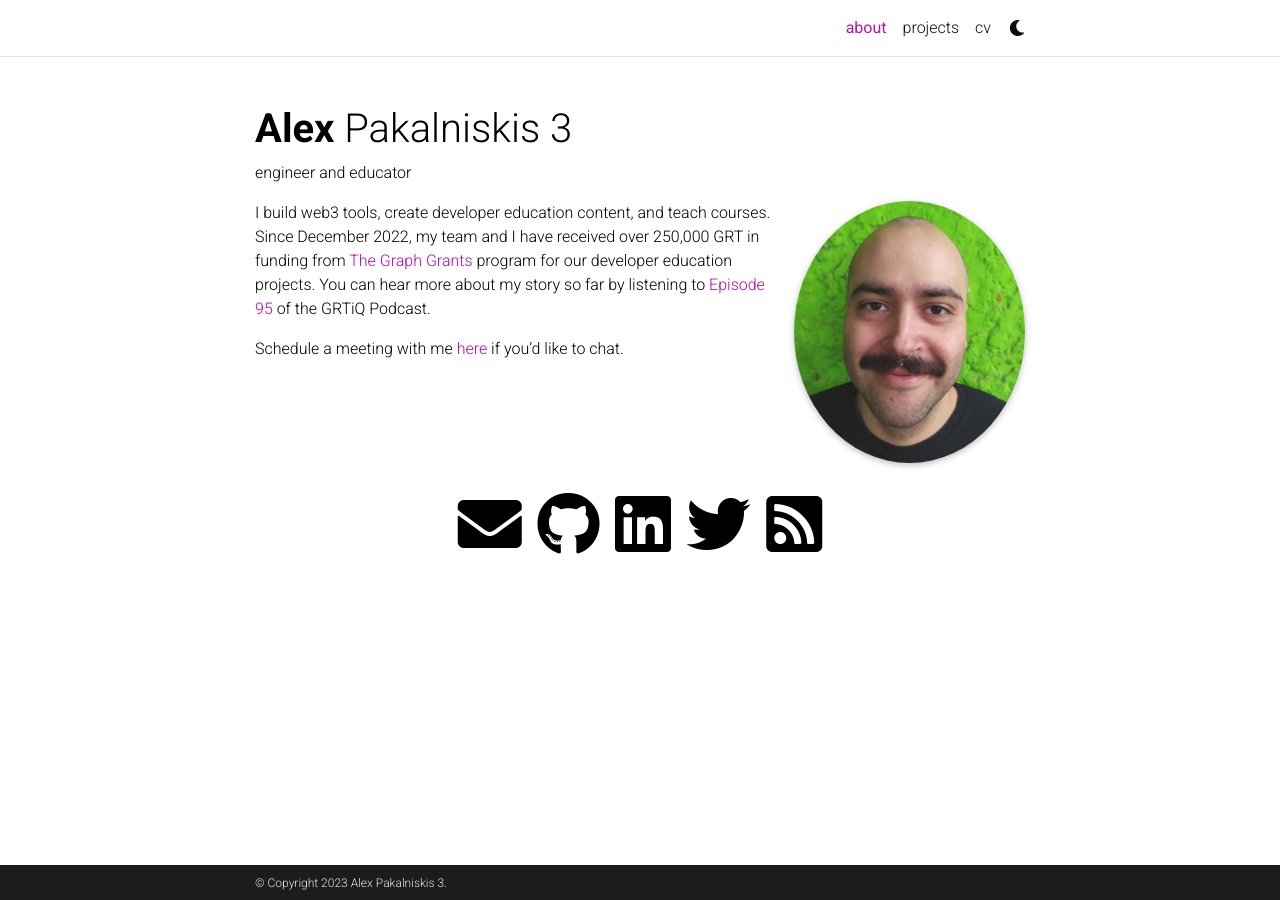
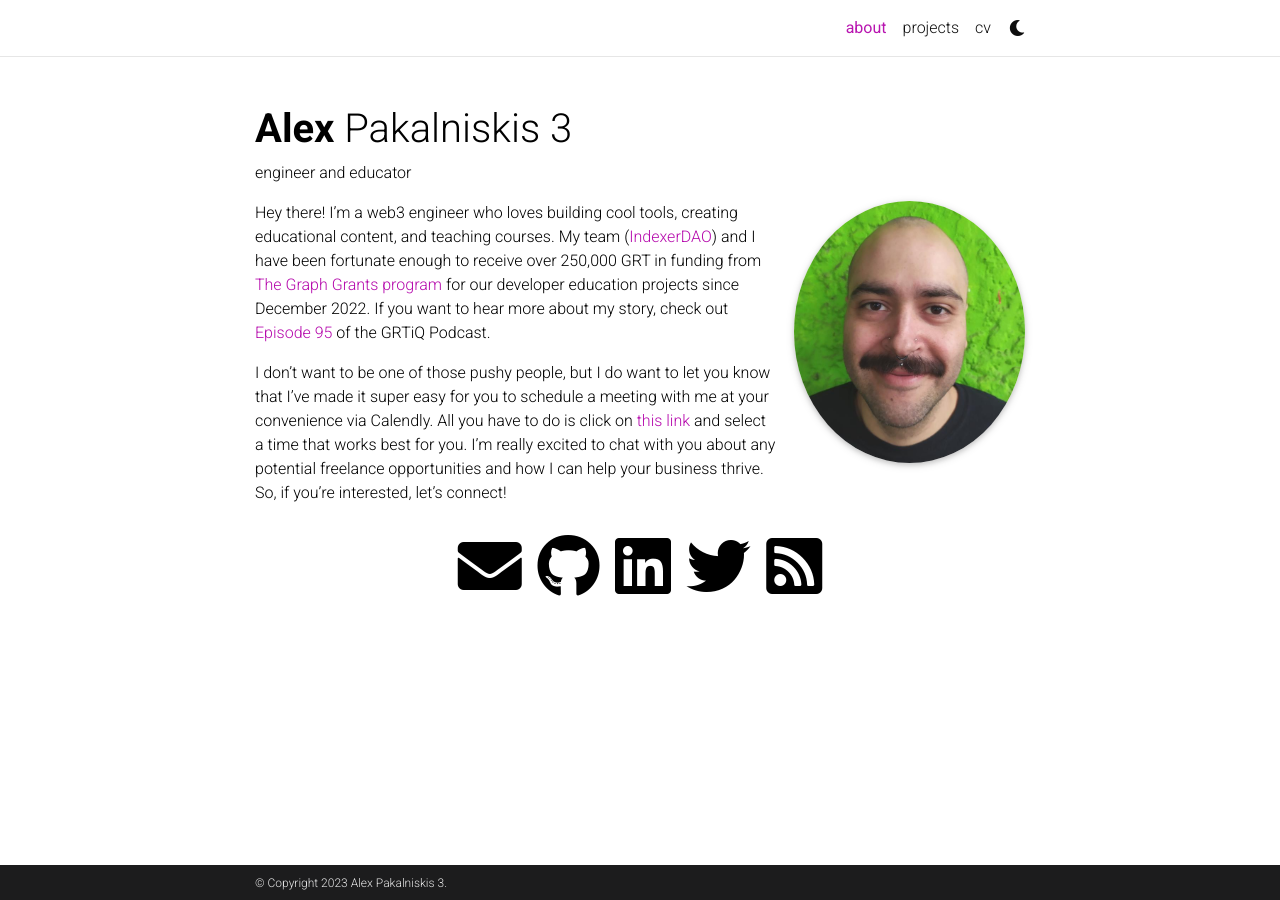
Before and after one commit to alex-pakalniskis/alex-pakalniskis.github.io, a Jekyll site: the page built from _pages/about.md, in a window 1280 px wide. Built offline with Jekyll 4.4.1, drawn with Linux system fonts in a browser that asks for light colours; full-size pictures stand in for the smaller copies a plugin makes; comment, search, counter and statistics services are not loaded; a style sheet for code colours, icons or effects is not loaded.

Commit message:
Update about.md

```diff
--- a/_pages/about.md
+++ b/_pages/about.md
@@ -16,6 +16,6 @@ selected_papers: false # includes a list of papers marked as "selected={true}"
 social: true  # includes social icons at the bottom of the page
 ---
 
-I build web3 tools, create developer education content, and teach courses. Since December 2022, my team and I have received over 250,000 GRT in funding from [The Graph Grants](https://thegraph.com/ecosystem/grants/) program for our developer education projects. You can hear more about my story so far by listening to [Episode 95](https://www.grtiq.com/grtiq-podcast-95-alex-pakalniskis/) of the GRTiQ Podcast.
+Hey there! I'm a web3 engineer who loves building cool tools, creating educational content, and teaching courses. My team ([IndexerDAO](https://www.indexerdao.com/)) and I have been fortunate enough to receive over 250,000 GRT in funding from [The Graph Grants program](https://thegraph.com/ecosystem/grants/) for our developer education projects since December 2022. If you want to hear more about my story, check out [Episode 95](https://www.grtiq.com/grtiq-podcast-95-alex-pakalniskis/) of the GRTiQ Podcast.
 
-Schedule a meeting with me [here](https://calendly.com/alexpakalniskis3/30min) if you'd like to chat.
+I don't want to be one of those pushy people, but I do want to let you know that I've made it super easy for you to schedule a meeting with me at your convenience via Calendly. All you have to do is click on [this link](https://calendly.com/alexpakalniskis3/30min) and select a time that works best for you. I'm really excited to chat with you about any potential freelance opportunities and how I can help your business thrive. So, if you're interested, let's connect!
```
